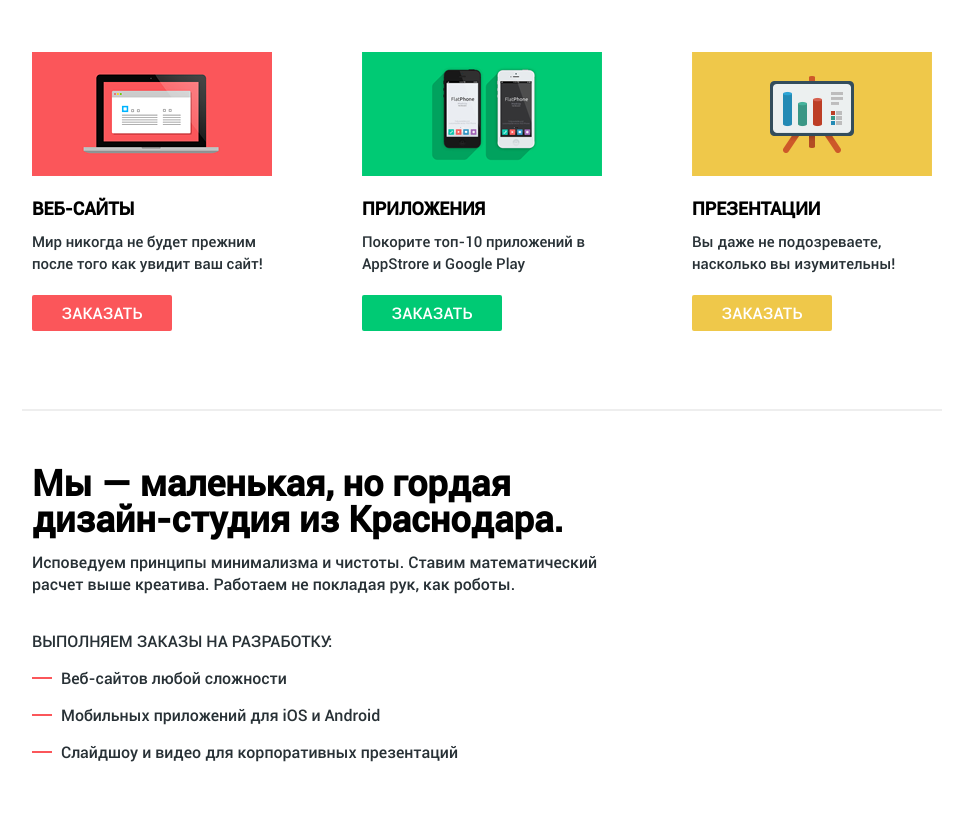
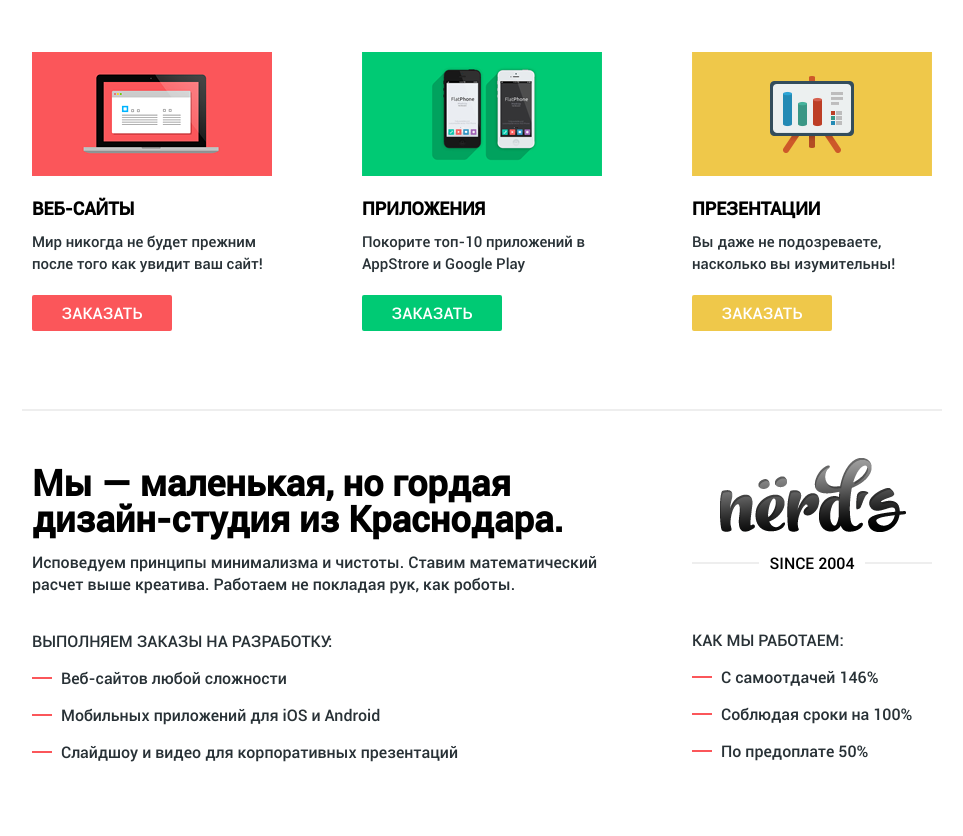
Before and after one commit to Shakirzhan/nerds, a website: page src/index.html in a window 1280 px wide. Shown: the part 436-1272 px from the top of the page, without its empty margins (158-1121 px from the left). Before the commit the page ends 1200 px from the top, so only its background shows below. Drawn offline with Linux system fonts and the light colour scheme.

Commit message:
about.less

```diff
--- a/src/index.html
+++ b/src/index.html
@@ -97,6 +97,19 @@
 								<li class="about__item"><div class="about__item--red"></div>Слайдшоу и видео для корпоративных презентаций</li>
 							</ul>
 						</div>
+						<div class="about-item-2">
+							<div class="about__img"><img src="img/logo-big.png" width="187" alt="logo-big"></div>
+							<div class="about__since">
+								<div class="about__since--grey"></div>
+								<span class="about__word">since 2004</span>
+							</div>
+							<span class="about__link">Как мы работаем:</span>
+							<ul class="about__items">
+								<li class="about__item"><div class="about__item--red about__item--small"></div>С самоотдачей 146%</li>
+								<li class="about__item"><div class="about__item--red"></div>Соблюдая сроки на 100%</li>
+								<li class="about__item"><div class="about__item--red"></div>По предоплате 50%</li>
+							</ul>
+						</div>
 					</div>
 				</div>
 			</section>
--- a/src/less/blocks/about.less
+++ b/src/less/blocks/about.less
@@ -1,6 +1,12 @@
 .about {
 	&__wrapper {
 		.container();
+	}
+
+	&__blocks {
+		display: flex;
+  	justify-content: space-between;
+		padding: 0 0 72px;
 	}
 
 	&__caption {
@@ -17,7 +23,17 @@
 	}
 
 	&-item-1 {
+		width: 620px;
 		padding-top: 55px;
+	}
+
+	&-item-2 {
+		width: 240px;
+		padding-top: 47px;
+
+		img {
+			text-align: center;
+		}
 	}
 
 	&__link {
@@ -50,4 +66,35 @@
 			background-color: #fb565a;
 		}
 	}
+
+	&__img {
+		display: flex;
+  	justify-content: center;
+	}
+
+	&__since {
+		position: relative;
+		padding: 20px 0 0;
+		margin-bottom: 20px;
+		text-align: center;
+
+		&--grey {
+			position: absolute;
+			top: 29px;
+			right: 0;
+			left: 0;
+			z-index: 5;
+			border-bottom: 2px solid #eeeeee;
+		}
+	}
+
+	&__word {
+		position: relative;
+		z-index: 10;
+		padding: 0 10px 0;
+		font-size: 16px;
+		line-height: 16px;
+		text-transform: uppercase;
+		background-color: #ffffff;
+	}
 }
```
Also changed, not shown: src/css/style.css, src/img/logo-big.png (added).
